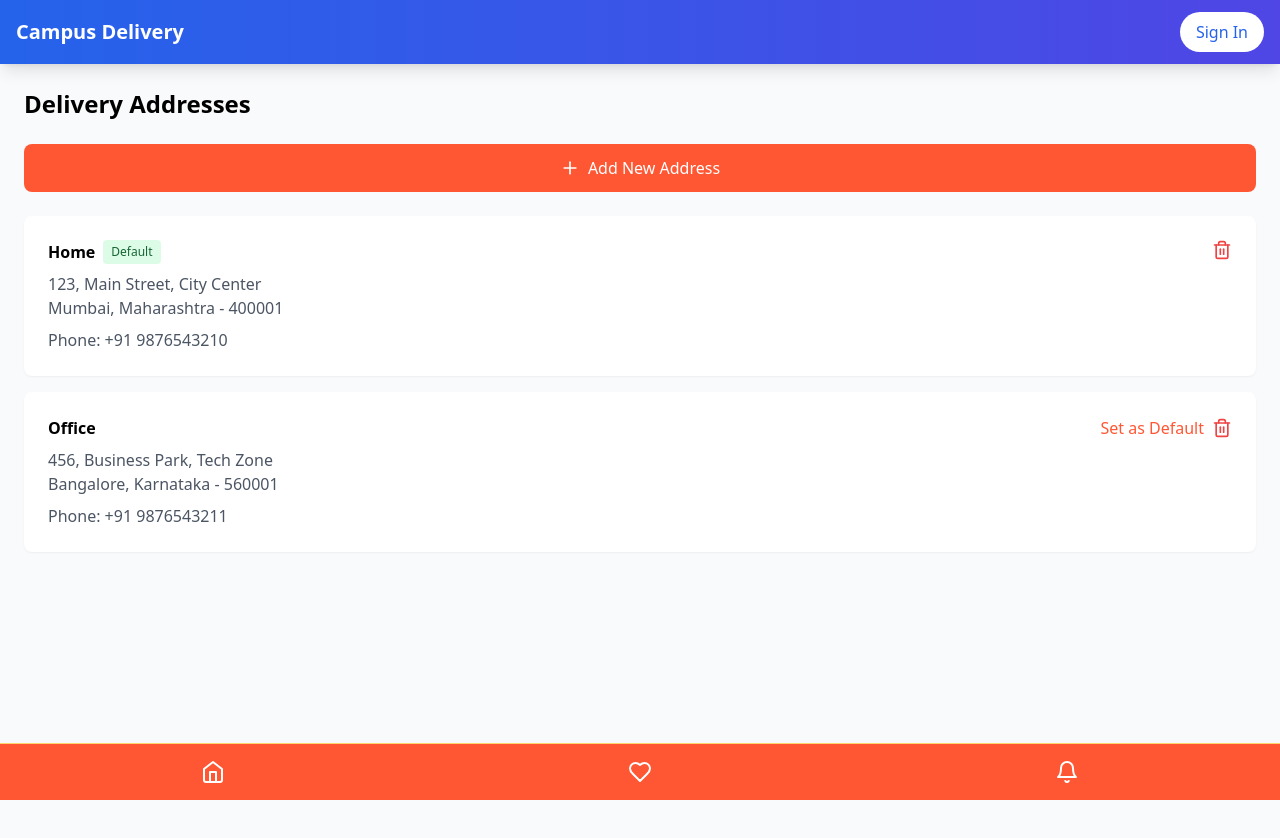
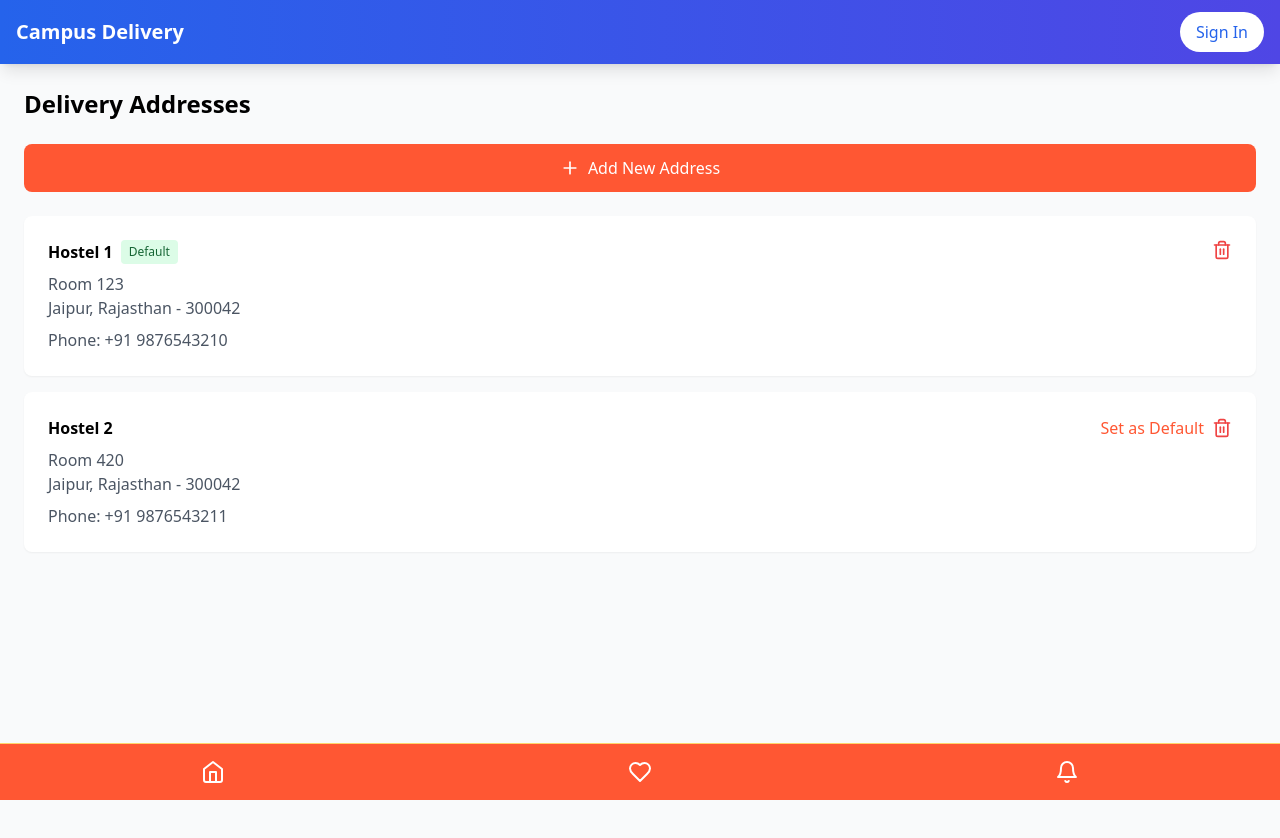
Before and after one commit to Stuti2305/DoorStep, a React (Vite) app: page /delivery-address in a window 1280 px wide. Shown: the top 838 px of the page. Built offline with nearby package versions, Linux system fonts and the light colour scheme; no server answers; the database is empty.

Commit message:
updated details in delivery and contact files

```diff
--- a/src/pages/ContactUs.tsx
+++ b/src/pages/ContactUs.tsx
@@ -43,7 +43,7 @@ export default function ContactUs() {
               <MapPin className="w-5 h-5 text-[#FF5733]" />
               <div>
                 <p className="text-gray-600">Address</p>
-                <p className="font-medium">123, Business Park, Tech Zone, Bangalore - 560001</p>
+                <p className="font-medium">Automation Building, Banasthali Vidyapith, Rajasthan, India</p>
               </div>
             </div>
           </div>
@@ -107,15 +107,15 @@ export default function ContactUs() {
           <h2 className="text-lg font-semibold mb-4">Business Hours</h2>
           <div className="space-y-2">
             <div className="flex justify-between">
-              <span className="text-gray-600">Monday - Friday</span>
+              <span className="text-gray-600">Sunday - Monday</span>
               <span className="font-medium">9:00 AM - 8:00 PM</span>
             </div>
-            <div className="flex justify-between">
+            {/* <div className="flex justify-between">
               <span className="text-gray-600">Saturday</span>
               <span className="font-medium">10:00 AM - 6:00 PM</span>
-            </div>
+            </div> */}
             <div className="flex justify-between">
-              <span className="text-gray-600">Sunday</span>
+              <span className="text-gray-600">Tuesday</span>
               <span className="font-medium">Closed</span>
             </div>
           </div>
--- a/src/pages/DeliveryAddress.tsx
+++ b/src/pages/DeliveryAddress.tsx
@@ -7,21 +7,21 @@ export default function DeliveryAddress() {
   const [addresses, setAddresses] = useState([
     {
       id: 1,
-      name: 'Home',
-      address: '123, Main Street, City Center',
-      city: 'Mumbai',
-      state: 'Maharashtra',
-      pincode: '400001',
+      name: 'Hostel 1',
+      address: 'Room 123',
+      city: 'Jaipur',
+      state: 'Rajasthan',
+      pincode: '300042',
       phone: '+91 9876543210',
       isDefault: true
     },
     {
       id: 2,
-      name: 'Office',
-      address: '456, Business Park, Tech Zone',
-      city: 'Bangalore',
-      state: 'Karnataka',
-      pincode: '560001',
+      name: 'Hostel 2',
+      address: 'Room 420',
+      city: 'Jaipur',
+      state: 'Rajasthan',
+      pincode: '300042',
       phone: '+91 9876543211',
       isDefault: false
     }
```
